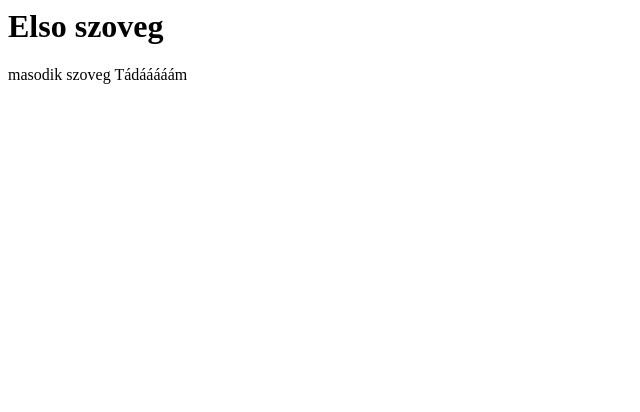
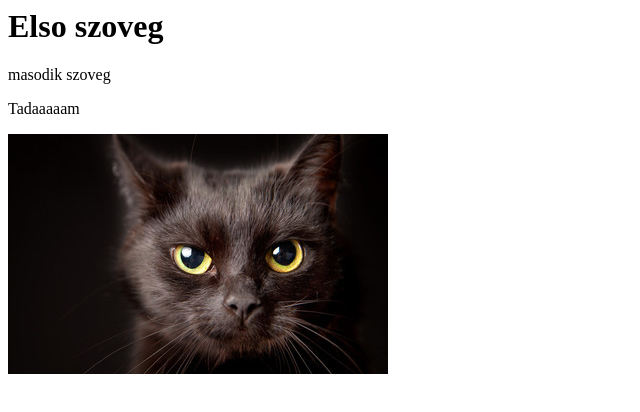
Before and after one commit to Large83/First_test, a plain HTML site: page index.html in a window 1280 px wide. Shown: the whole page, without its empty margins (0-640 px from the left). Drawn offline with Linux system fonts and the light colour scheme.

Commit message:
Commit cica keppel

```diff
--- a/index.html
+++ b/index.html
@@ -1,10 +1,11 @@
 <html>
 <head>
-  <title>Ez a title rész</title>
+  <title>Ez a title resz</title>
 </head>
 <body>
   <h1>Elso szoveg</h1>
-  <p1>masodik szoveg</p1>
-  <p1>Tádááááám</p1>
+  <p>masodik szoveg</p>
+  <p>Tadaaaaam</p>
+  <img src = "images/cicaaaa.jpg" alt="ide jon a leiras">
 </body>
 </html>
```
Also changed, not shown: images/cicaaaa.jpg (added).
